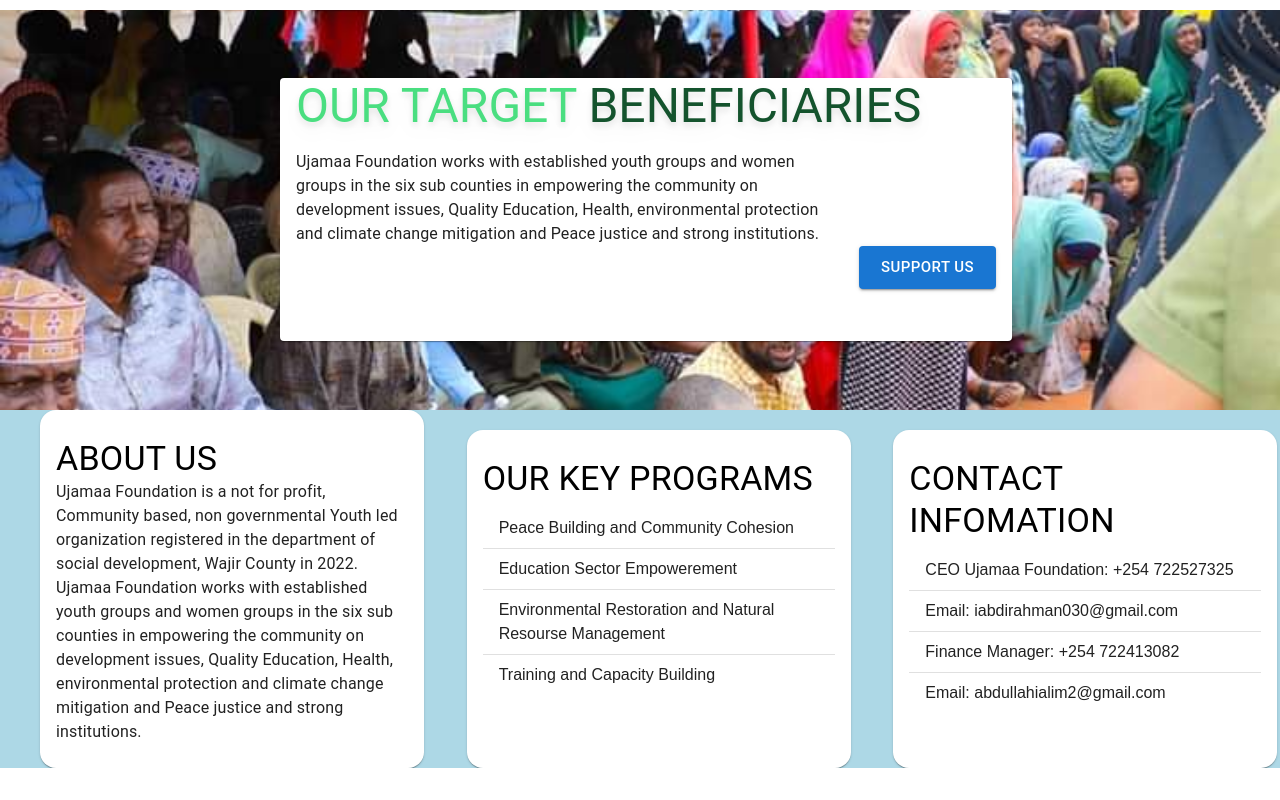
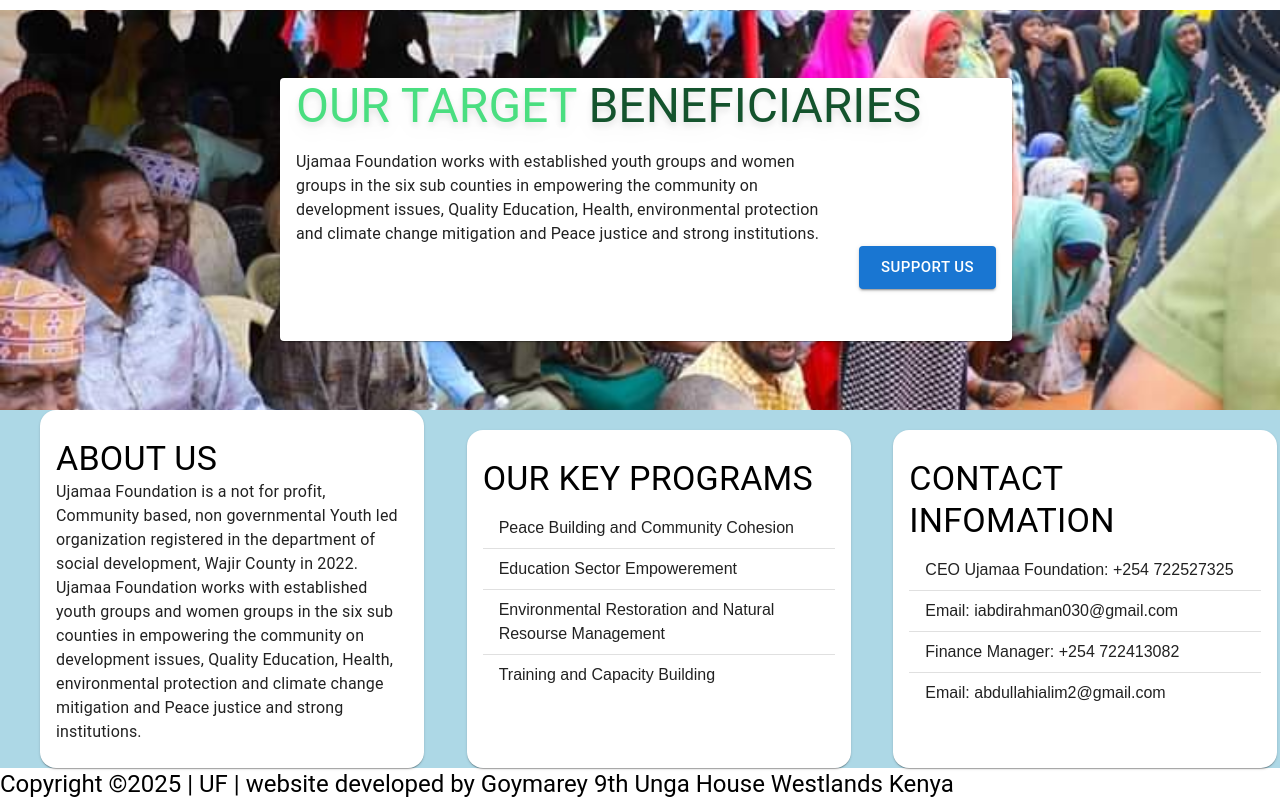
Before and after one commit to ahmednule/Ujamaa-Foundation, a Next.js app: page / in a window 1280 px wide. Shown: the part 4188-4988 px from the top of the page. Before the commit the page ends 4956 px from the top, so only its background shows below. Built offline with nearby package versions, Linux system fonts and the light colour scheme.

Commit message:
feature: nested the copyRight component inside the footer card

```diff
--- a/src/components/Footer.jsx
+++ b/src/components/Footer.jsx
@@ -1,6 +1,7 @@
 "use client"
 import { Typography, Card, CardContent,Box, List, ListItem, Divider, ListItemIcon, ListItemText, ListItemButton } from "@mui/material"
 // import { PhoneEnabledIcon, EmailIcon, LocationOnIcon,FacebookIcon,XIcon,InstagramIcon} from "@mui/icons-material"
+import CopyRight from "@components/components/ui/CopyRight"
 export default function Footer(){
     return (
         <>
@@ -69,6 +70,7 @@ environmental protection and climate change mitigation and Peace justice and str
                 </CardContent>
         </Card>
         </div>
+        <CopyRight/>
         </>
     )
 }
```
